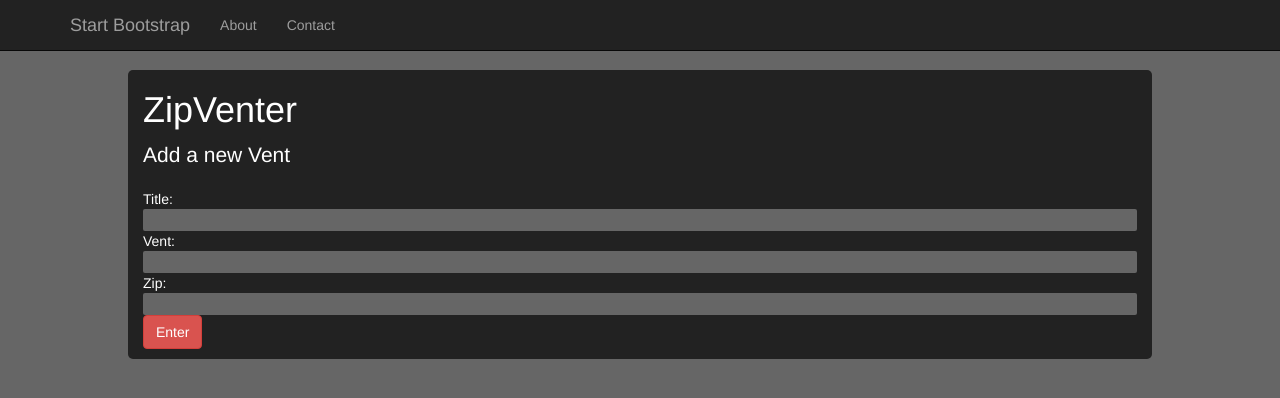
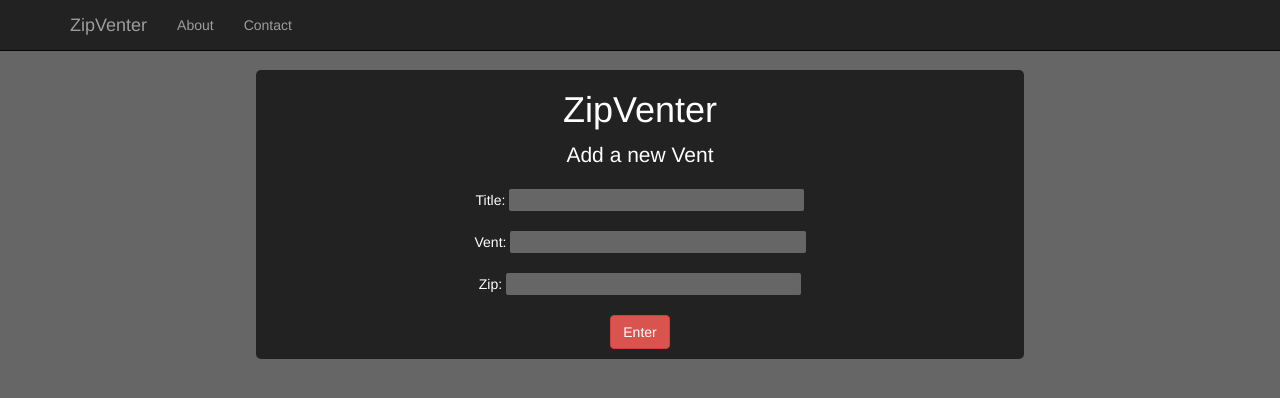
Before and after one commit to Jealousmango/ZipVenter, a website: page client/index.html in a window 1280 px wide. Drawn offline with nearby package versions, Linux system fonts and the light colour scheme; no server answers; files whose address does not match are found by name.

Commit message:
adjusted css

```diff
--- a/client/index.html
+++ b/client/index.html
@@ -39,7 +39,7 @@
                   <span class="icon-bar"></span>
                   <span class="icon-bar"></span>
               </button>
-              <a class="navbar-brand" href="#">Start Bootstrap</a>
+              <a class="navbar-brand" href="#">ZipVenter</a>
           </div>
           <!-- Collect the nav links, forms, and other content for toggling -->
           <div class="collapse navbar-collapse" id="bs-example-navbar-collapse-1">
--- a/client/partials/main.html
+++ b/client/partials/main.html
@@ -1,12 +1,12 @@
 <div class="row">
-  <div class="col-lg-12">
+  <div class="col-lg-12 text-center">
       <h1>ZipVenter</h1>
       <p class="lead">Add a new Vent</p>
       <ul class="list-unstyled">
         <form>
-          <li>Title: <input ng-model='titleInput' type="text"></li>
-          <li>Vent: <input ng-model='ventInput' type="text"></li>
-          <li>Zip: <input ng-model='zipInput' type="text"></li>
+          <li>Title: <input ng-model='titleInput' type="text"></li><br>
+          <li>Vent: <input ng-model='ventInput' type="text"></li><br>
+          <li>Zip: <input ng-model='zipInput' type="text"></li><br>
           <button class="btn btn-danger" ng-click="createZip(titleInput, ventInput, zipInput)">Enter</button>
         </form>
       </ul>
--- a/client/styles.css
+++ b/client/styles.css
@@ -3,17 +3,17 @@ body {
 }
 .row {
   background-color: #222;
-  margin-left: 10%;
-  margin-right: 10%;
+  margin-left: 20%;
+  margin-right: 20%;
   border-radius: 5px;
-  text-align: left;
+  /*text-align: left;*/
 
 }
 li {
   color: white;
 }
 input {
-  width: 100%;
+  width: 40%;
   border-radius: 2px;
   background-color: #666666;
   border: 0px;
```
